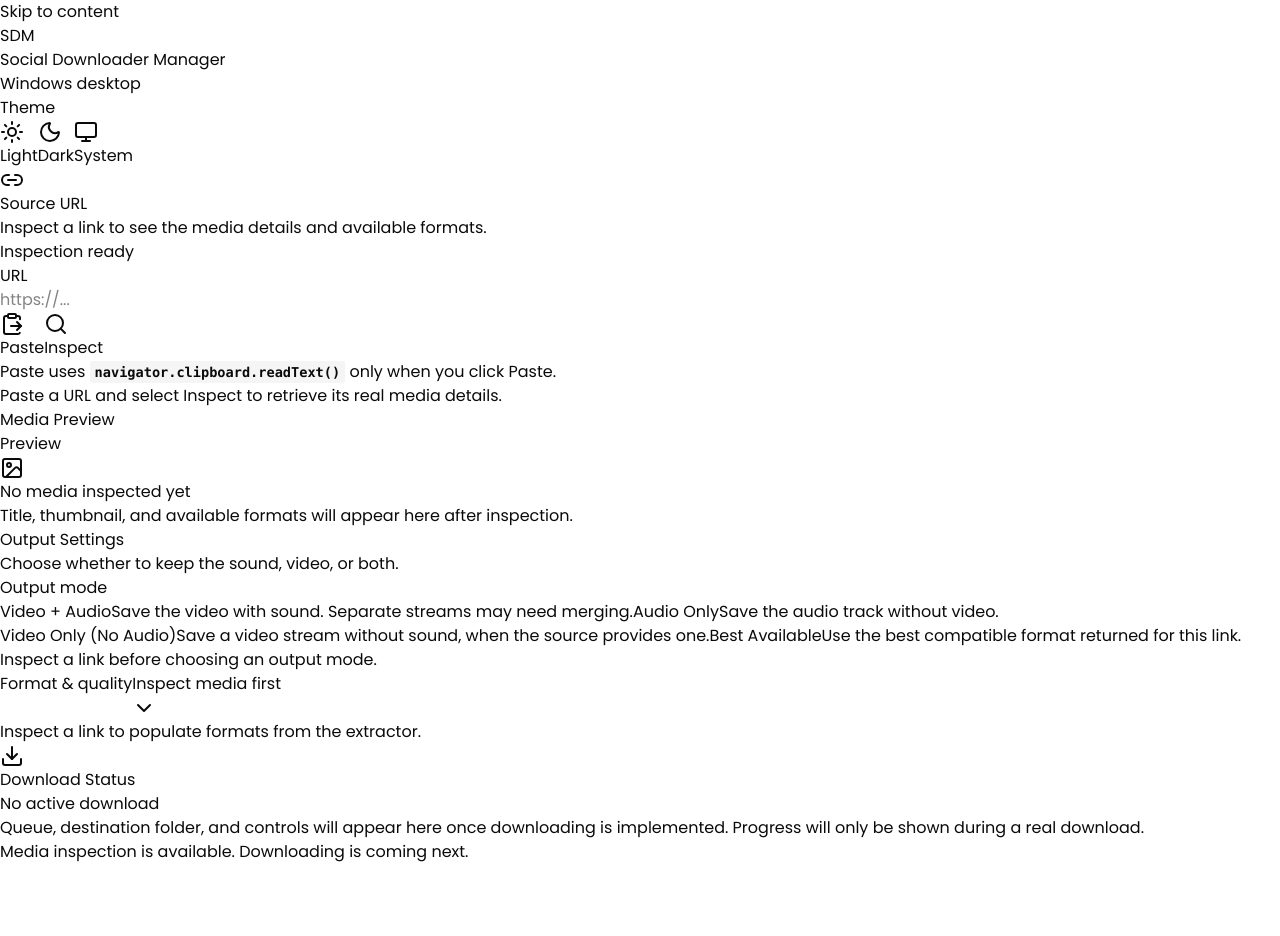
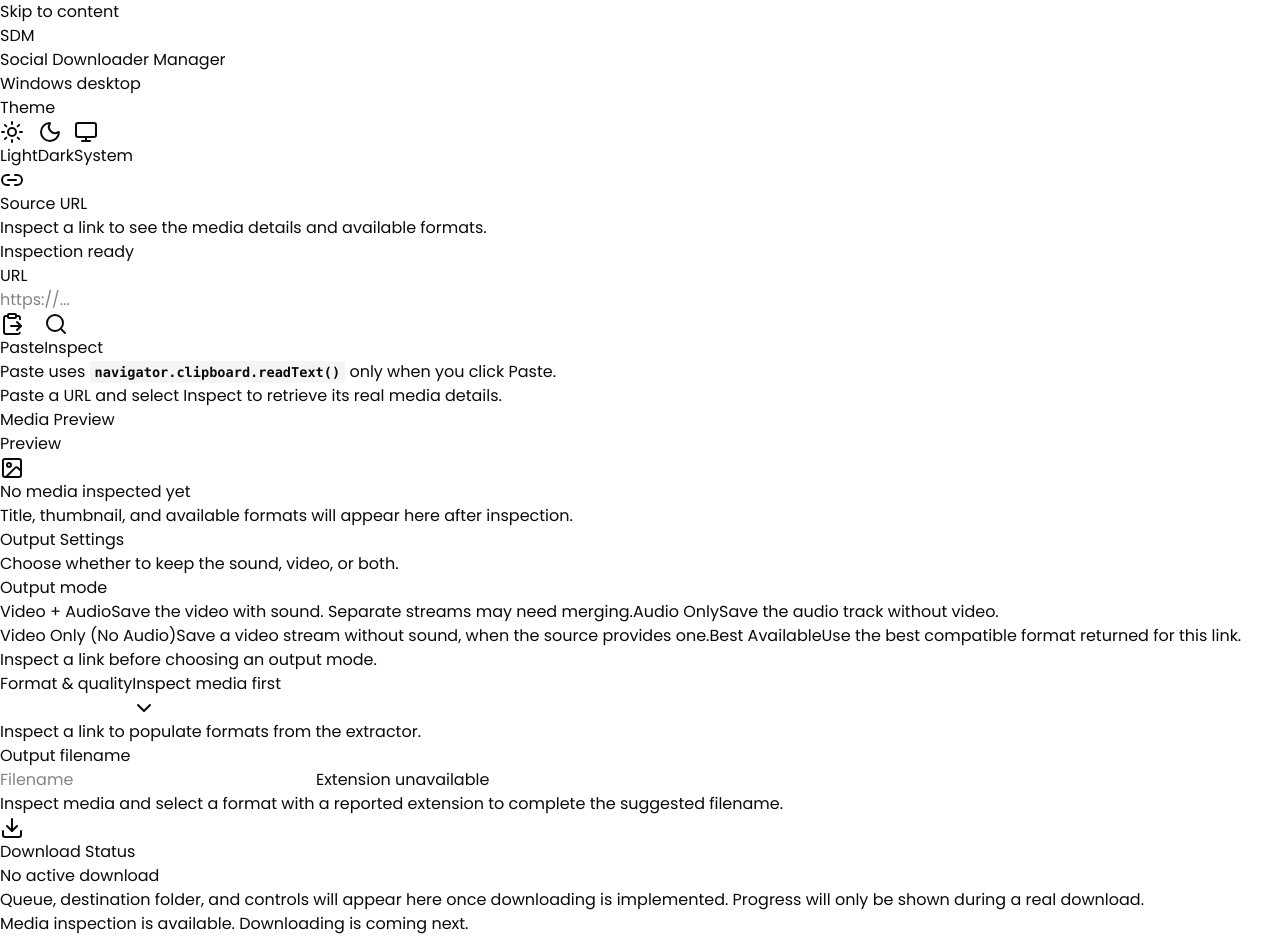
Before and after one commit to JawadSher/Social-Downloader-Manager-SDM-, a React (Vite) app in the folder src/renderer/: page / in a window 1280 px wide. Before the commit the page ends 864 px from the top, so only its background shows below. Built offline with nearby package versions, Linux system fonts and the light colour scheme.

Commit message:
feat: implement filename suggestion and sanitization for media downloads

```diff
--- a/src/renderer/src/App.tsx
+++ b/src/renderer/src/App.tsx
@@ -1,5 +1,6 @@
 import { useEffect, useRef, useState, type JSX } from 'react'
 import type { MediaFormat, MediaInfo, OutputMode } from '../../shared/contracts'
+import { getFormatExtension, sanitizeFilenameStem } from '../../shared/filename'
 import { Button } from '@/components/ui/button'
 import {
   Card,
@@ -194,6 +195,7 @@
   const [mediaInfo, setMediaInfo] = useState<MediaInfo | null>(null)
   const [outputMode, setOutputMode] = useState<OutputMode>('best-available')
   const [selectedFormatId, setSelectedFormatId] = useState('')
+  const [filenameStem, setFilenameStem] = useState('')
   const [inspectionError, setInspectionError] = useState<string | null>(null)
   const [inspectionMessage, setInspectionMessage] = useState('')
   const [isInspecting, setIsInspecting] = useState(false)
@@ -221,6 +223,7 @@
     }
     setIsInspecting(false)
     setMediaInfo(null)
+    setFilenameStem('')
     setInspectionError(null)
     setInspectionMessage('')
   }
@@ -242,6 +245,7 @@
     activeRequestId.current = requestId
     setIsInspecting(true)
     setMediaInfo(null)
+    setFilenameStem('')
     setOutputMode('best-available')
     setSelectedFormatId('')
     setInspectionError(null)
@@ -260,9 +264,11 @@
         return
       }
 
+      const initialFormat = getRecommendedFormat(result.data.formats, 'best-available')
       setMediaInfo(result.data)
-      setSelectedFormatId(
-        getRecommendedFormat(result.data.formats, 'best-available')?.formatId ?? ''
+      setSelectedFormatId(initialFormat?.formatId ?? '')
+      setFilenameStem(
+        sanitizeFilenameStem(result.data.title, getFormatExtension(initialFormat)) || 'media'
       )
       setInspectionMessage('Media information retrieved. No media was downloaded.')
     } catch {
@@ -284,6 +290,7 @@
     activeRequestId.current = null
     setIsInspecting(false)
     setMediaInfo(null)
+    setFilenameStem('')
     setInspectionError(null)
     setInspectionMessage('Inspection cancelled.')
     void window.sdm.media.cancelInspection(requestId).catch(() => undefined)
@@ -305,6 +312,8 @@
     ? getRecommendedFormat(mediaInfo.formats, outputMode)
     : null
   const selectedFormat = compatibleFormats.find((format) => format.formatId === selectedFormatId) ?? null
+  const selectedExtension = getFormatExtension(selectedFormat)
+  const safeFilenameStem = sanitizeFilenameStem(filenameStem, selectedExtension)
 
   const handlePaste = async (): Promise<void> => {
     setClipboardMessage('')
@@ -827,6 +836,38 @@
                         : 'Inspect a link to populate formats from the extractor.'}
                   </p>
                 </div>
+
+                <div className="space-y-2">
+                  <label
+                    htmlFor="output-filename"
+                    className="text-xs font-semibold uppercase tracking-widest text-[var(--color-text-subtle)]"
+                  >
+                    Output filename
+                  </label>
+                  <div className="flex items-center gap-2">
+                    <Input
+                      id="output-filename"
+                      value={safeFilenameStem}
+                      disabled={!mediaInfo}
+                      maxLength={255}
+                      autoComplete="off"
+                      onChange={(event) =>
+                        setFilenameStem(sanitizeFilenameStem(event.target.value, selectedExtension))
+                      }
+                      placeholder="Filename"
+                      aria-describedby="output-filename-help"
+                      className="min-w-0 border-[var(--color-border-subtle)] bg-[var(--color-background-soft)]"
+                    />
+                    <span className="shrink-0 text-sm text-[var(--color-text-muted)]" aria-live="polite">
+                      {selectedExtension ? `.${selectedExtension}` : 'Extension unavailable'}
+                    </span>
+                  </div>
+                  <p id="output-filename-help" className="text-xs leading-relaxed text-[var(--color-text-subtle)]">
+                    {selectedExtension
+                      ? `Suggested name: ${safeFilenameStem || 'media'}.${selectedExtension}. The extension follows the selected format.`
+                      : 'Inspect media and select a format with a reported extension to complete the suggested filename.'}
+                  </p>
+                </div>
               </CardContent>
             </Card>
 
--- /dev/null
+++ b/src/shared/filename.ts
@@ -0,0 +1,28 @@
+import type { MediaFormat } from './contracts'
+
+const MAX_FILENAME_LENGTH = 255
+const WINDOWS_INVALID_FILENAME_CHARACTERS = /[<>:"/\\|?*\x00-\x1f]/g
+const WINDOWS_RESERVED_FILENAME = /^(?:con|prn|aux|nul|com[1-9]|lpt[1-9])(?:\..*)?$/i
+
+export function getFormatExtension(format: MediaFormat | null): string | null {
+  if (!format) return null
+
+  const extension = format.extension.trim().replace(/^\.+/, '').toLowerCase()
+  return /^[a-z0-9]{1,10}$/.test(extension) && extension !== 'unknown' ? extension : null
+}
+
+export function sanitizeFilenameStem(value: string, extension: string | null): string {
+  let stem = value
+    .replace(WINDOWS_INVALID_FILENAME_CHARACTERS, '_')
+    .replace(/[. ]+$/g, '')
+
+  if (WINDOWS_RESERVED_FILENAME.test(stem)) stem = '_' + stem
+
+  const extensionLength = extension ? extension.length + 1 : 0
+  const maximumStemLength = MAX_FILENAME_LENGTH - extensionLength
+  const characters = Array.from(stem)
+
+  while (characters.join('').length > maximumStemLength) characters.pop()
+
+  return characters.join('')
+}
```
Also changed, not shown: 1 other file (tests, documents, lock files or other folders).
